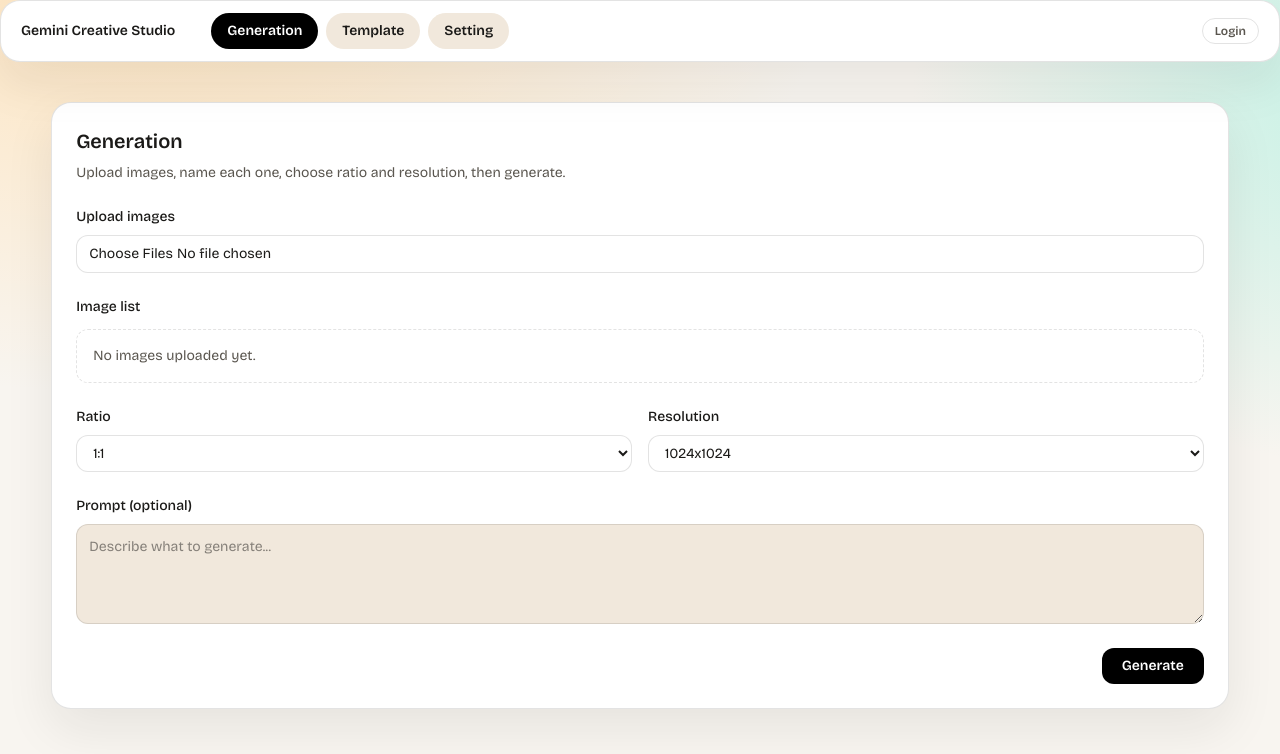
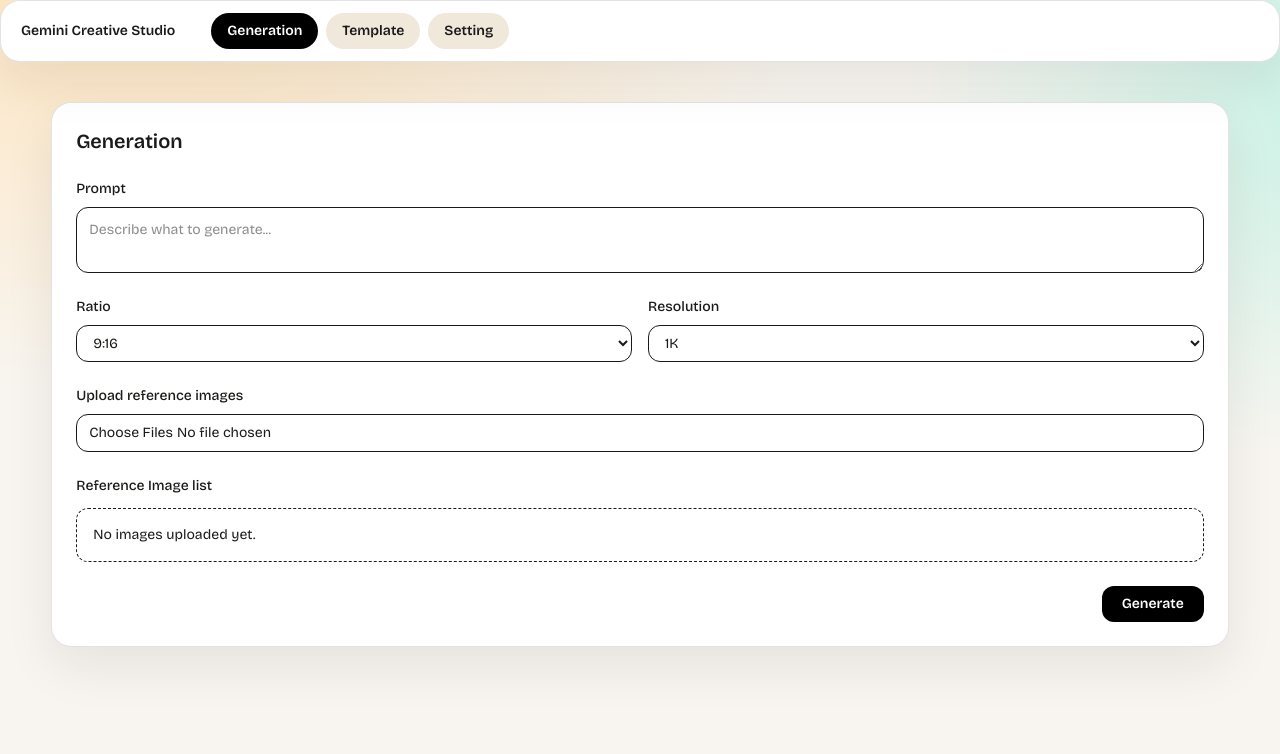
Before and after one commit to zhangyue325/image-gen, a Next.js app: page /generation in a window 1280 px wide. Shown: the top 754 px of the page. Built offline with nearby package versions, Linux system fonts and the light colour scheme.

Commit message:
settled UI

```diff
--- a/src/app/components/top-nav.tsx
+++ b/src/app/components/top-nav.tsx
@@ -36,11 +36,11 @@ export default function TopNav() {
         })}
       </div>
 
-      <div className="ml-auto flex items-center gap-3 text-xs text-[color:var(--ink-muted)]">
+      {/* <div className="ml-auto flex items-center gap-3 text-xs text-[color:var(--ink-muted)]">
         <button className="rounded-full border border-[color:var(--ring)] px-3 py-1 text-xs font-semibold">
           Login
         </button>
-      </div>
+      </div> */}
     </nav>
   );
 }
--- a/src/app/generation/page.tsx
+++ b/src/app/generation/page.tsx
@@ -17,8 +17,8 @@ type UploadItem = {
   name: string;
 };
 
-const RATIO_OPTIONS = ["1:1", "4:5", "9:16", "16:9"] as const;
-const RESOLUTION_OPTIONS = ["1024x1024", "1024x1280", "1280x1024", "1920x1080"] as const;
+const RATIO_OPTIONS = ["1:1", "2:3", "3:2", "4:5", "5:4", "9:16", "16:9", "21:9"] as const;
+const RESOLUTION_OPTIONS = ["1K", "2K", "3K"] as const;
 
 function fileNameWithoutExt(filename: string) {
   const index = filename.lastIndexOf(".");
@@ -27,8 +27,8 @@ function fileNameWithoutExt(filename: string) {
 
 export default function GenerationPage() {
   const [prompt, setPrompt] = useState("");
-  const [ratio, setRatio] = useState<string>("1:1");
-  const [resolution, setResolution] = useState<string>("1024x1024");
+  const [ratio, setRatio] = useState<string>("9:16");
+  const [resolution, setResolution] = useState<string>("1K");
   const [images, setImages] = useState<UploadItem[]>([]);
 
   useEffect(() => {
@@ -38,8 +38,8 @@ export default function GenerationPage() {
     try {
       const draft = JSON.parse(raw) as DraftPayload;
       setPrompt(draft.prompt ?? "");
-      setRatio(draft.ratio ?? "1:1");
-      setResolution(draft.size ?? "1024x1024");
+      setRatio(draft.ratio ?? "9:16");
+      setResolution(draft.size ?? "1K");
     } catch {
       // ignore invalid draft
     }
@@ -84,58 +84,16 @@ export default function GenerationPage() {
     <section className="surface-card p-6 flex flex-col gap-6">
       <div className="flex flex-col gap-2">
         <h2 className="text-xl font-semibold">Generation</h2>
-        <p className="text-sm text-[color:var(--ink-muted)]">
-          Upload images, name each one, choose ratio and resolution, then generate.
-        </p>
       </div>
 
       <div className="flex flex-col gap-2">
-        <label className="text-sm font-medium">Upload images</label>
-        <input
-          type="file"
-          accept="image/*"
-          multiple
-          onChange={(e) => onUploadImages(e.target.files)}
-          className="rounded-xl border border-[color:var(--ring)] bg-white px-3 py-2 text-sm"
+        <label className="text-sm font-medium">Prompt</label>
+        <textarea
+          value={prompt}
+          onChange={(e) => setPrompt(e.target.value)}
+          placeholder="Describe what to generate..."
+          className=" rounded-xl border p-3 text-sm"
         />
-      </div>
-
-      <div className="flex flex-col gap-3">
-        <h3 className="text-sm font-medium">Image list</h3>
-        {images.length === 0 ? (
-          <div className="rounded-xl border border-dashed border-[color:var(--ring)] p-4 text-sm text-[color:var(--ink-muted)]">
-            No images uploaded yet.
-          </div>
-        ) : (
-          <div className="grid gap-3">
-            {images.map((item) => (
-              <div
-                key={item.id}
-                className="rounded-xl border border-[color:var(--ring)] bg-white p-3 grid gap-3 md:grid-cols-[1fr_220px_100px]"
-              >
-                <div className="text-sm">
-                  <div className="font-medium">{item.file.name}</div>
-                  <div className="text-xs text-[color:var(--ink-muted)]">{item.file.type || "image"}</div>
-                </div>
-
-                <input
-                  value={item.name}
-                  onChange={(e) => onChangeImageName(item.id, e.target.value)}
-                  placeholder="Image name"
-                  className="rounded-lg border border-[color:var(--ring)] px-3 py-2 text-sm"
-                />
-
-                <button
-                  type="button"
-                  onClick={() => onRemoveImage(item.id)}
-                  className="rounded-lg border border-[color:var(--ring)] px-3 py-2 text-sm font-medium"
-                >
-                  Remove
-                </button>
-              </div>
-            ))}
-          </div>
-        )}
       </div>
 
       <div className="grid gap-4 md:grid-cols-2">
@@ -144,7 +102,7 @@ export default function GenerationPage() {
           <select
             value={ratio}
             onChange={(e) => setRatio(e.target.value)}
-            className="rounded-xl border border-[color:var(--ring)] bg-white px-3 py-2 text-sm"
+            className="rounded-xl border bg-white px-3 py-2 text-sm"
           >
             {RATIO_OPTIONS.map((option) => (
               <option key={option} value={option}>
@@ -159,7 +117,7 @@ export default function GenerationPage() {
           <select
             value={resolution}
             onChange={(e) => setResolution(e.target.value)}
-            className="rounded-xl border border-[color:var(--ring)] bg-white px-3 py-2 text-sm"
+            className="rounded-xl border bg-white px-3 py-2 text-sm"
           >
             {RESOLUTION_OPTIONS.map((option) => (
               <option key={option} value={option}>
@@ -171,13 +129,52 @@ export default function GenerationPage() {
       </div>
 
       <div className="flex flex-col gap-2">
-        <label className="text-sm font-medium">Prompt (optional)</label>
-        <textarea
-          value={prompt}
-          onChange={(e) => setPrompt(e.target.value)}
-          placeholder="Describe what to generate..."
-          className="min-h-[100px] rounded-xl border border-[color:var(--ring)] bg-[color:var(--surface-2)] p-3 text-sm"
+        <label className="text-sm font-medium">Upload reference images</label>
+        <input
+          type="file"
+          accept="image/*"
+          multiple
+          onChange={(e) => onUploadImages(e.target.files)}
+          className="rounded-xl border bg-white px-3 py-2 text-sm"
         />
+      </div>
+
+      <div className="flex flex-col gap-3">
+        <h3 className="text-sm font-medium">Reference Image list</h3>
+        {images.length === 0 ? (
+          <div className="rounded-xl border border-dashed p-4 text-sm">
+            No images uploaded yet.
+          </div>
+        ) : (
+          <div className="grid gap-3">
+            {images.map((item) => (
+              <div
+                key={item.id}
+                className="rounded-xl border  bg-white p-3 grid gap-3 md:grid-cols-[1fr_220px_100px]"
+              >
+                <div className="text-sm">
+                  <div className="font-medium">{item.file.name}</div>
+                  <div className="text-xs ">{item.file.type || "image"}</div>
+                </div>
+
+                <input
+                  value={item.name}
+                  onChange={(e) => onChangeImageName(item.id, e.target.value)}
+                  placeholder="Image name"
+                  className="rounded-lg border px-3 py-2 text-sm"
+                />
+
+                <button
+                  type="button"
+                  onClick={() => onRemoveImage(item.id)}
+                  className="rounded-lg border px-3 py-2 text-sm font-medium"
+                >
+                  Remove
+                </button>
+              </div>
+            ))}
+          </div>
+        )}
       </div>
 
       <div className="flex justify-end">
--- a/src/app/template/createTemplateCard.tsx
+++ b/src/app/template/createTemplateCard.tsx
@@ -78,6 +78,16 @@ export default function CreateTemplateCard() {
         placeholder="Template prompt..."
       />
 
+      <select
+        value={purpose}
+        onChange={(e) => setPurpose(e.target.value)}
+        className="rounded-lg border border-[color:var(--ring)] bg-white px-2 py-2 text-xs"
+      >
+        <option value="9:16">9:16</option>
+        <option value="1:1">1:1</option>
+        <option value="16:9">16:9</option>
+      </select>
+
       <input
         type="file"
         accept="image/*"
--- /dev/null
+++ b/src/app/template/deleteTemplateButton.tsx
@@ -0,0 +1,56 @@
+"use client";
+
+import { useState } from "react";
+import { useRouter } from "next/navigation";
+import { createClient } from "../../../lib/supabase/client";
+
+export default function DeleteTemplateButton({ templateId }: { templateId: number }) {
+  const router = useRouter();
+  const [deleting, setDeleting] = useState(false);
+
+  const onDelete = async () => {
+    const confirmed = window.confirm("Delete this template?");
+    if (!confirmed) return;
+
+    setDeleting(true);
+    const supabase = createClient();
+    const { error } = await supabase
+      .from("template")
+      .update({ deleted: true })
+      .eq("id", templateId);
+
+    setDeleting(false);
+
+    if (error) {
+      window.alert(error.message);
+      return;
+    }
+
+    router.refresh();
+  };
+
+  return (
+    <button
+      type="button"
+      onClick={onDelete}
+      disabled={deleting}
+      aria-label="Delete template"
+      title="Delete template"
+      className="absolute right-2 top-2 rounded-md p-1 text-gray-500 hover:bg-gray-100 hover:text-gray-900 disabled:opacity-50"
+    >
+      <svg
+        xmlns="http://www.w3.org/2000/svg"
+        viewBox="0 0 24 24"
+        fill="none"
+        stroke="currentColor"
+        strokeWidth="2"
+        className="h-4 w-4"
+      >
+        <path d="M3 6h18" />
+        <path d="M8 6V4h8v2" />
+        <path d="M19 6l-1 14H6L5 6" />
+        <path d="M10 11v6M14 11v6" />
+      </svg>
+    </button>
+  );
+}
--- a/src/app/template/page.tsx
+++ b/src/app/template/page.tsx
@@ -1,6 +1,7 @@
 import { createClient } from "../../../lib/supabase/server";
 import TemplateCtaButton from "./templateDesignButton";
 import CreateTemplateCard from "./createTemplateCard";
+import DeleteTemplateButton from "./deleteTemplateButton";
 
 export default async function TemplatePage() {
   const supabase = await createClient();
@@ -8,6 +9,7 @@ export default async function TemplatePage() {
   const { data: templates, error } = await supabase
     .from("template")
     .select("id,purpose,prompt,descriptive_image")
+    .or("deleted.is.null,deleted.eq.false")
     .order("id");
 
   if (error) return <pre>{JSON.stringify(error, null, 2)}</pre>;
@@ -17,7 +19,8 @@ export default async function TemplatePage() {
       <CreateTemplateCard />
 
       {templates?.map((t) => (
-        <div key={t.id} className="border rounded-xl p-3 flex flex-col gap-2">
+        <div key={t.id} className="relative border rounded-xl p-3 flex flex-col gap-2">
+          <DeleteTemplateButton templateId={t.id} />
           {t.descriptive_image && (
             <div className="w-full h-56 rounded-lg bg-gray-50 flex items-center justify-center overflow-hidden">
               <img
```
Also changed, not shown: 1 other file (tests, documents, lock files or other folders).
